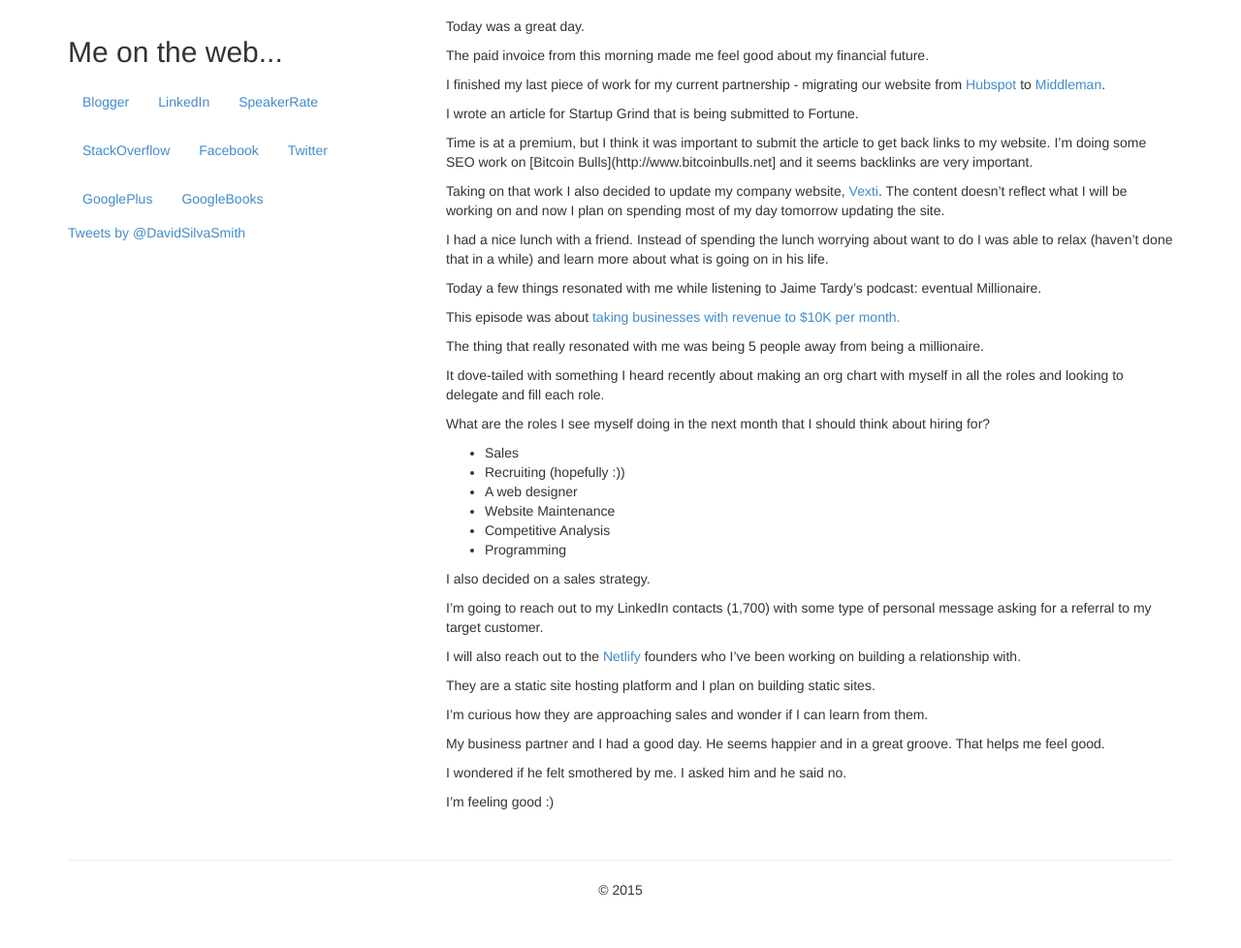
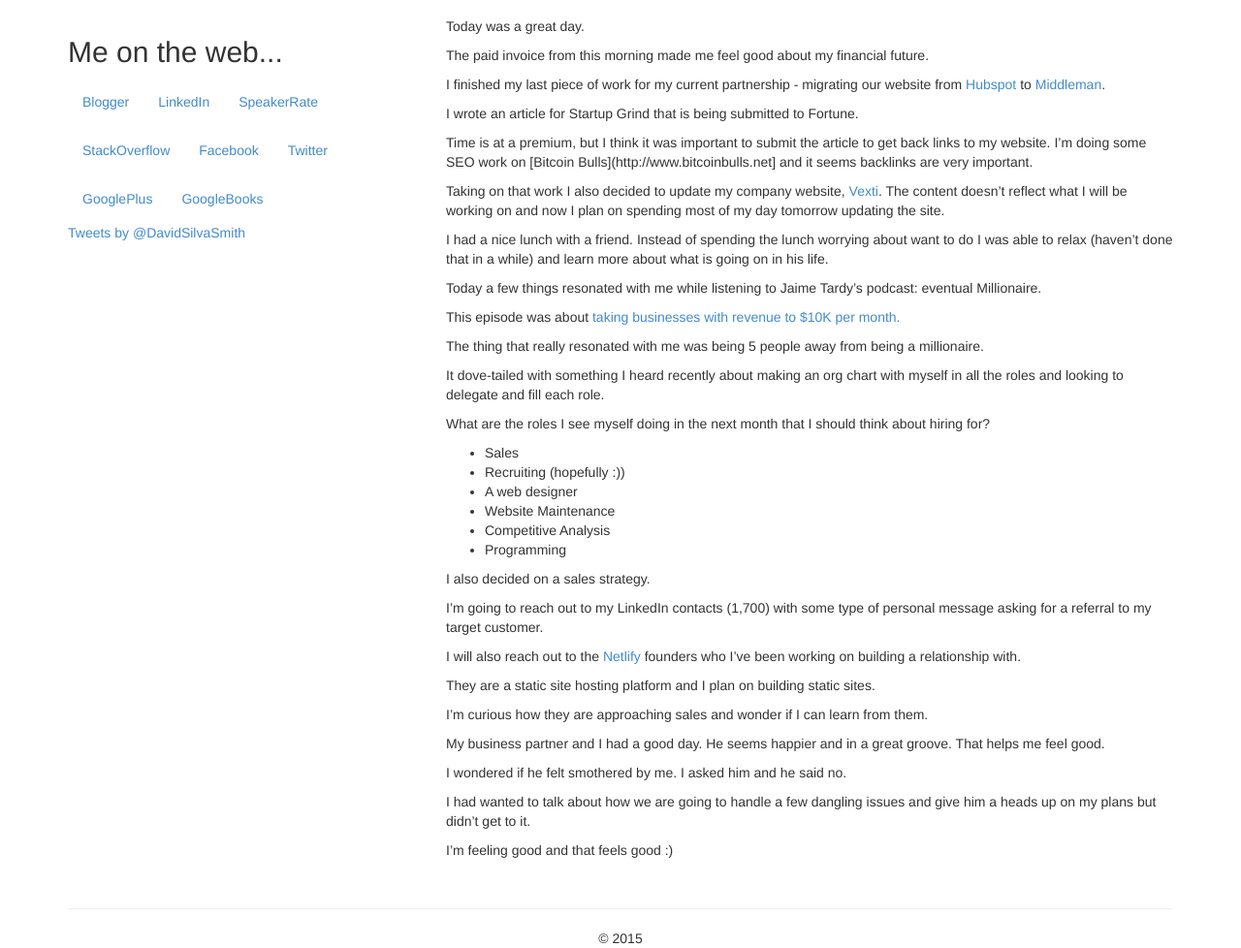
Before and after one commit to davidsilvasmith/davidsilvasmith.github.io, a Jekyll site: the page built from _posts/2015-10-23-thinking-about-growth.md, in a window 1280 px wide, cut to the strip 165-1143 px from the top of the page. Shown: the whole strip at 97% size. Built offline with Jekyll 4.4.1, drawn with Linux system fonts in a browser that asks for light colours; nearby versions of some CDN libraries; comment, search, counter and statistics services are not loaded; before the commit the page ends 1093 px from its top, so only the background shows below that.

Commit message:
updated thinking about growth with another thought

```diff
--- a/_posts/2015-10-23-thinking-about-growth.md
+++ b/_posts/2015-10-23-thinking-about-growth.md
@@ -51,4 +51,6 @@
 
 I wondered if he felt smothered by me. I asked him and he said no.
 
-I'm feeling good :)
+I had wanted to talk about how we are going to handle a few dangling issues and give him a heads up on my plans but didn't get to it.
+
+I'm feeling good and that feels good :)
```
